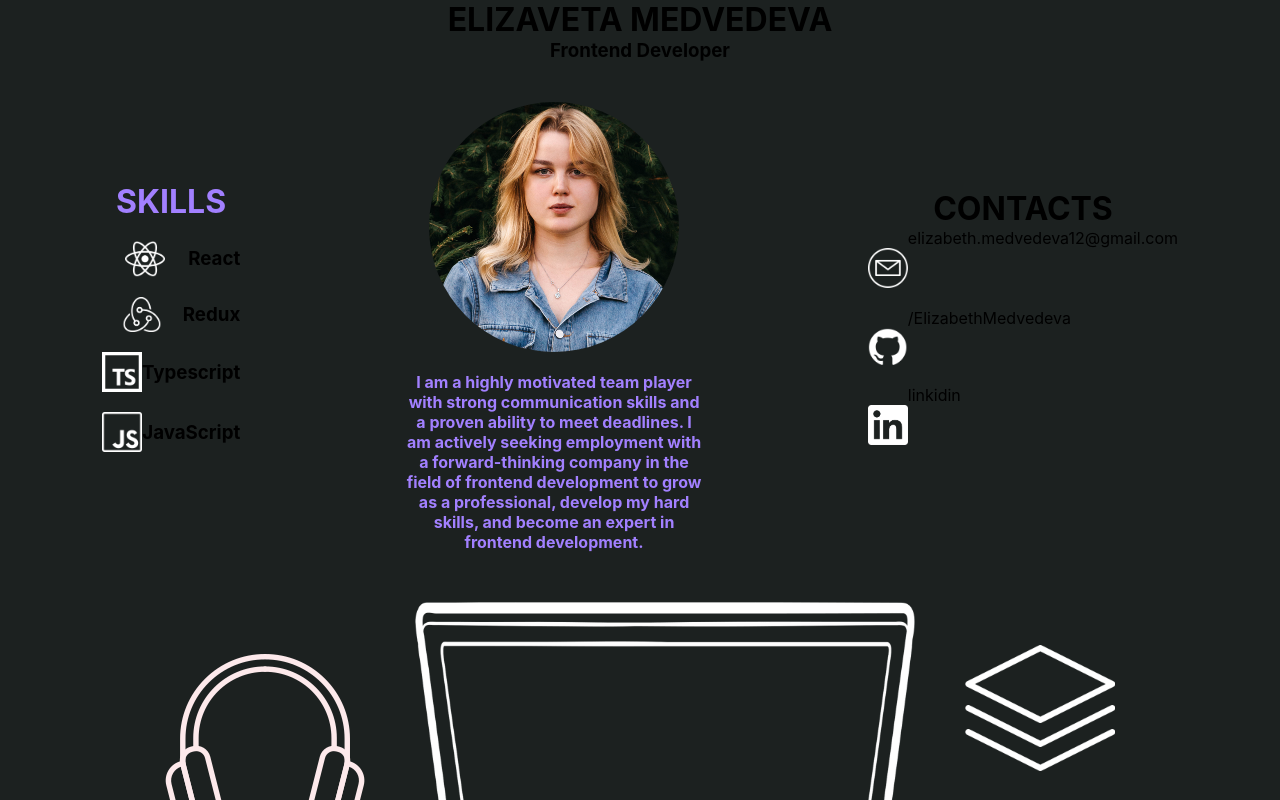
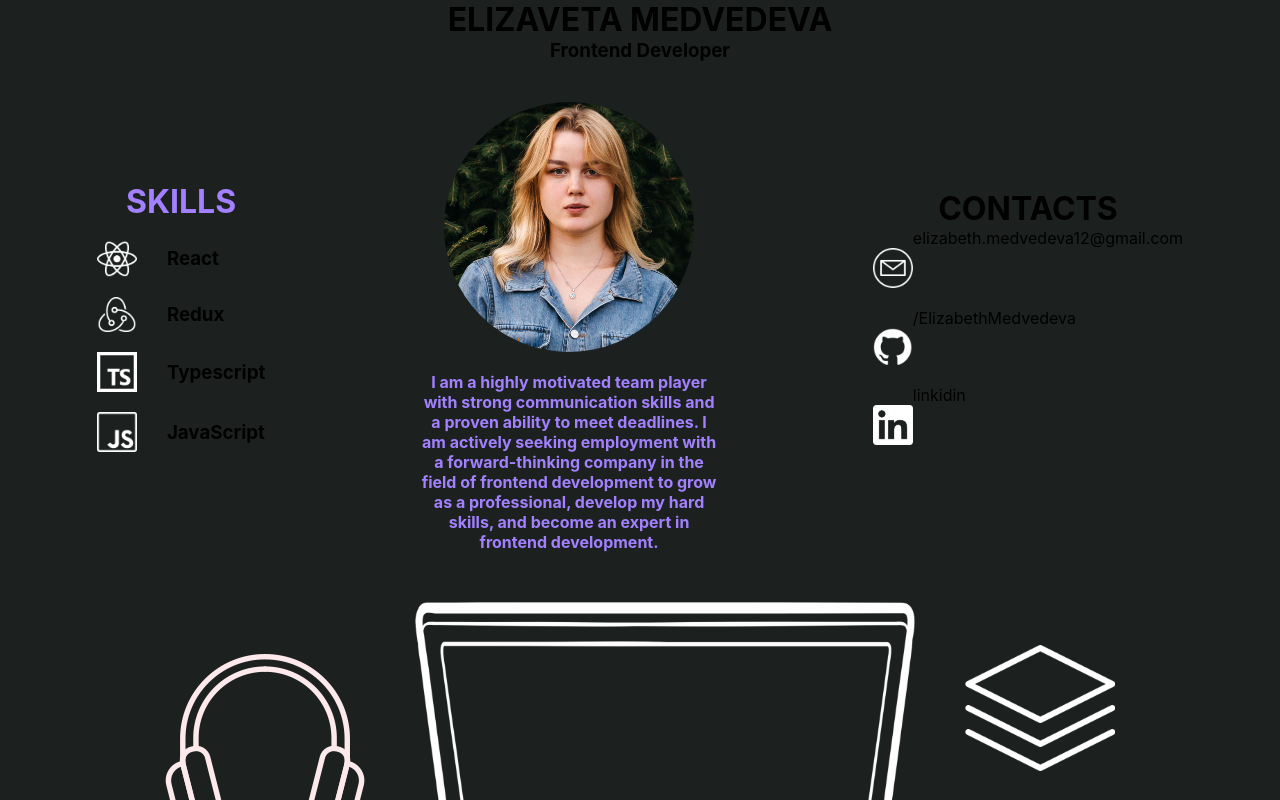
Before and after one commit to ElizabethMedvedeva/cv_medvedeva, a React (Create React App) app: page / in a window 1280 px wide. Shown: the top 800 px of the page. Built offline with nearby package versions, Linux system fonts and the light colour scheme.

Commit message:
add margin to skills name

```diff
--- a/src/components/skills/skills.Styled.ts
+++ b/src/components/skills/skills.Styled.ts
@@ -11,13 +11,13 @@ export const SkillsDiv = styled.div`
 `;
 export const SkillContainer = styled.div`
   display: flex;
-  justify-content: space-around;
   align-items: center;
   margin: 20px 0;
+  h3 {
+    margin: 0 0 0 30px;
+  }
 `;
-export const SkillImgDiv = styled.div`
-  margin: 0 auto;
-`;
+export const SkillImgDiv = styled.div``;
 
 export const SkillImg = styled.img`
   max-width: 40px;
```
